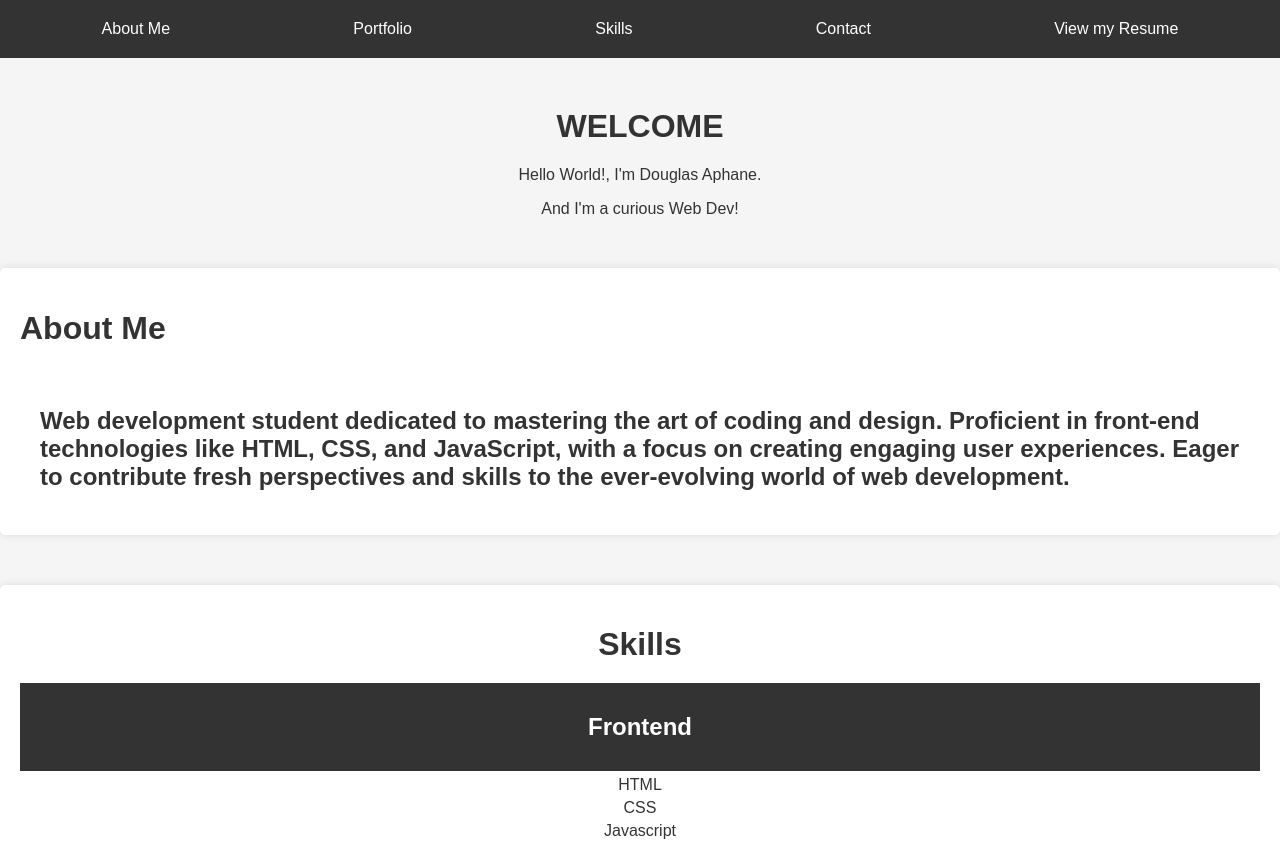
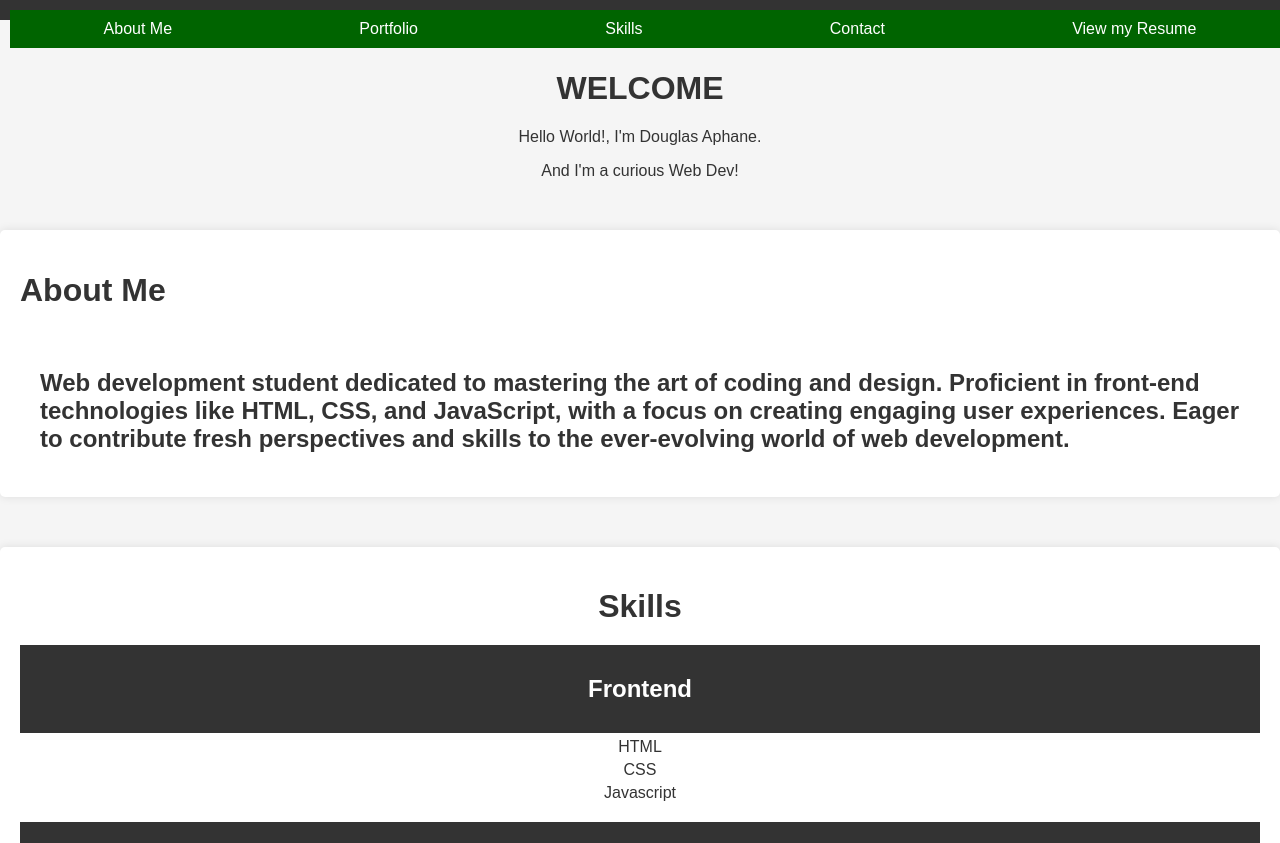
Before and after one commit to SteezyD21/SteezyD21.github.io, a plain HTML site: page index.html in a window 1280 px wide. Shown: the top 843 px of the page. Drawn offline with Linux system fonts and the light colour scheme.

Commit message:
Add files via upload

```diff
--- a/index.css
+++ b/index.css
@@ -18,6 +18,8 @@ header {
     display: flex;
     justify-content: space-around;
     align-items: center;
+    position: fixed;background-color: darkgreen;
+    width: 100%;
 }
 
 .nav-pill {
```
